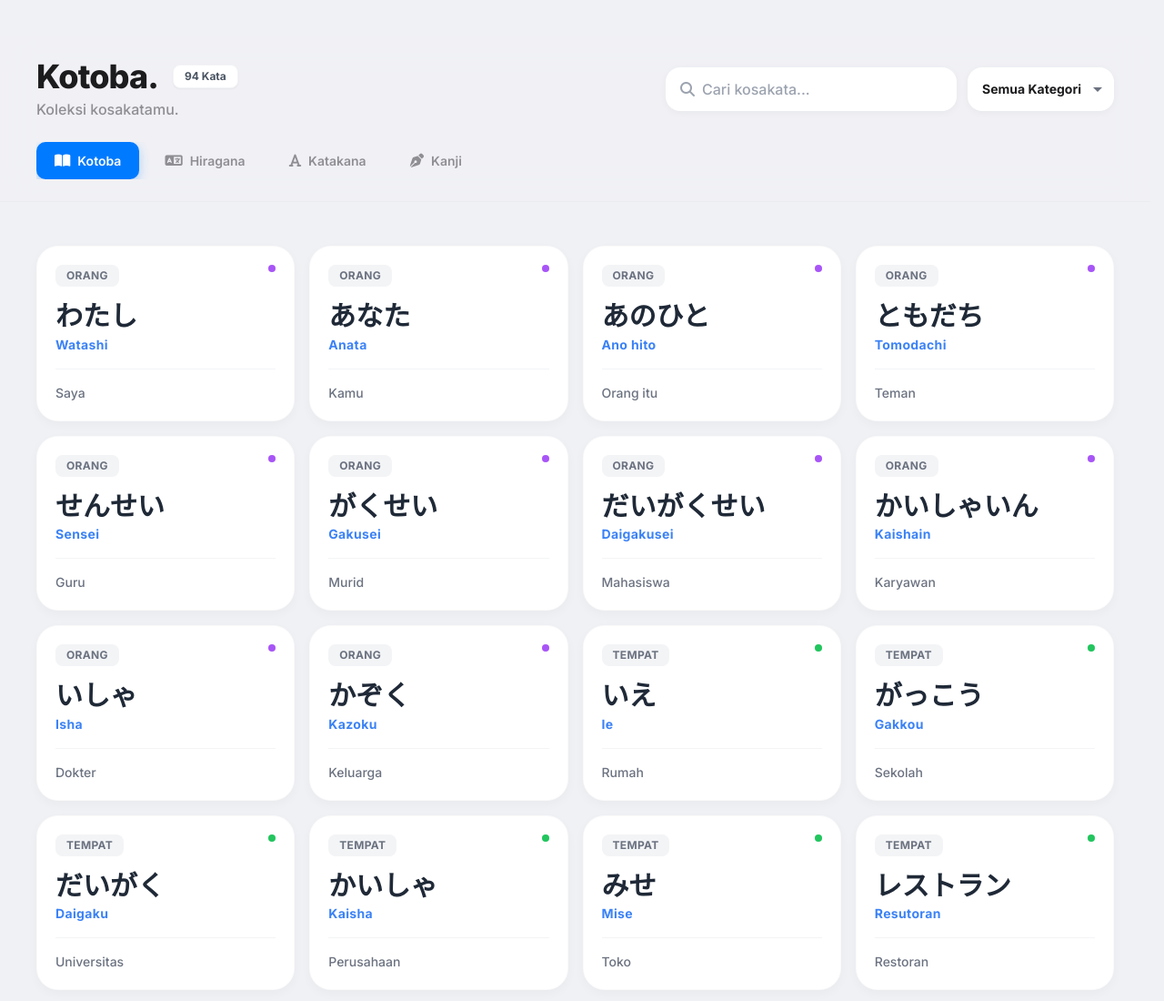
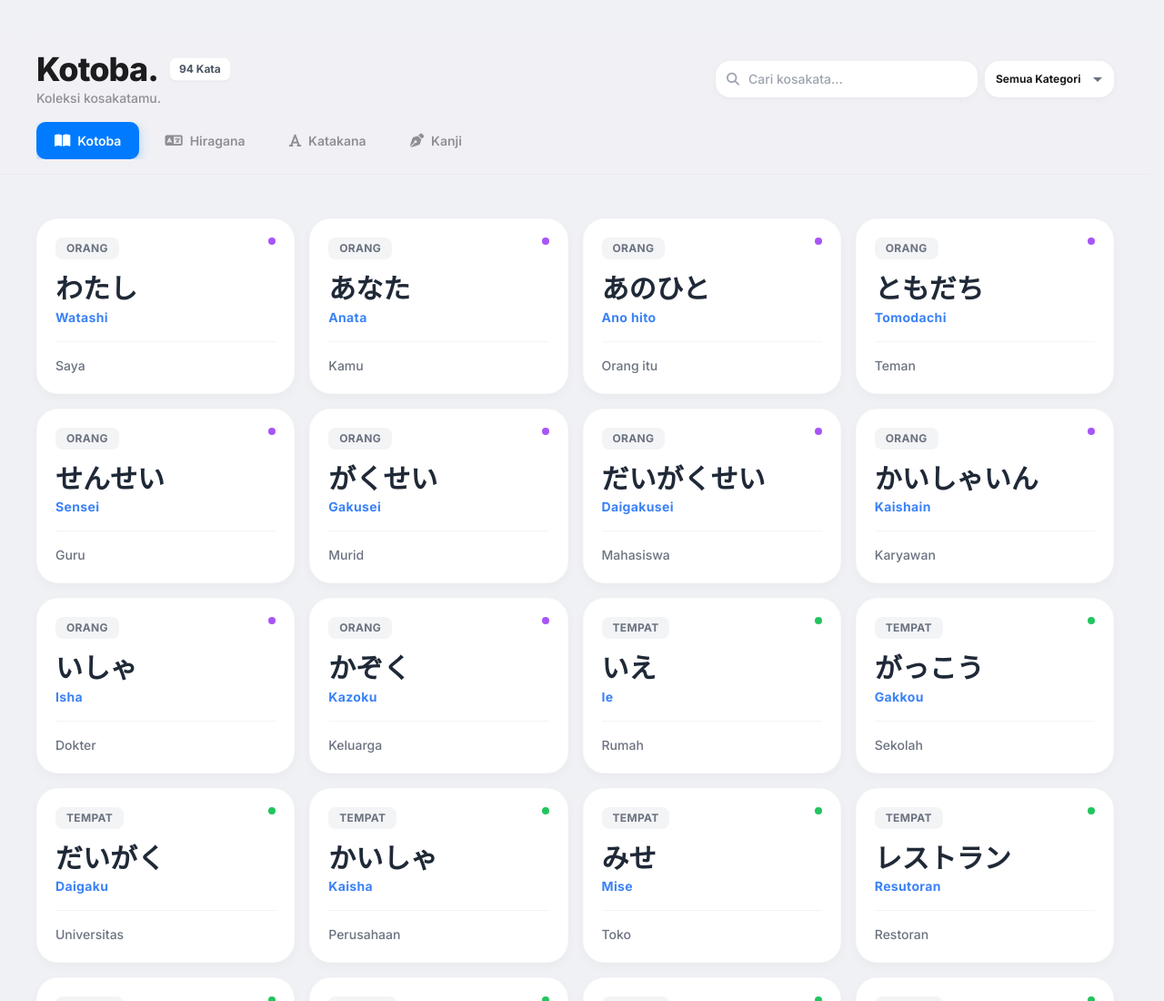
Before and after one commit to Kaa278/dklearnjpn, a plain HTML site: page index.html in a window 1280 px wide. Shown: the top 1100 px of the page at 91% size. Drawn offline with nearby package versions, Linux system fonts and the light colour scheme.

Commit message:
Make sticky header more compact with reduced padding and font sizes

```diff
--- a/index.html
+++ b/index.html
@@ -43,10 +43,10 @@
 
         <!-- Header Section -->
         <header
-            class="sticky top-0 z-50 bg-page/80 backdrop-blur-lg border-b border-gray-200/50 -mx-6 md:-mx-10 px-6 md:px-10 py-6 mb-8 flex flex-col gap-6 relative">
+            class="sticky top-0 z-50 bg-page/80 backdrop-blur-lg border-b border-gray-200/50 -mx-6 md:-mx-10 px-6 md:px-10 py-4 mb-6 flex flex-col gap-4 relative">
             <!-- Hamburger Menu Button (Mobile Only) - Top Right -->
             <button id="menuToggle"
-                class="md:hidden p-2 rounded-lg hover:bg-gray-100 transition-colors absolute right-6 top-6 z-10">
+                class="md:hidden p-2 rounded-lg hover:bg-gray-100 transition-colors absolute right-6 top-4 z-10">
                 <svg class="w-6 h-6 text-gray-600" fill="none" stroke="currentColor" viewBox="0 0 24 24">
                     <path stroke-linecap="round" stroke-linejoin="round" stroke-width="2" d="M4 6h16M4 12h16M4 18h16">
                     </path>
@@ -55,30 +55,31 @@
 
 
             <!-- Top Row: Title, Stats, Search -->
-            <div class="flex flex-col md:flex-row justify-between items-start md:items-center gap-6">
+            <div class="flex flex-col md:flex-row justify-between items-start md:items-center gap-4">
                 <!-- Title & Stats Badge -->
                 <div class="flex flex-col">
-                    <div class="flex items-center gap-4">
-                        <h1 id="pageTitle" class="text-4xl font-extrabold tracking-tight text-primary">Kotoba.</h1>
+                    <div class="flex items-center gap-3">
+                        <h1 id="pageTitle" class="text-3xl md:text-4xl font-extrabold tracking-tight text-primary">
+                            Kotoba.</h1>
                         <span
-                            class="px-3 py-1 bg-white text-gray-600 text-xs font-bold rounded-lg shadow-sm border border-gray-100"
+                            class="px-2.5 py-1 bg-white text-gray-600 text-xs font-bold rounded-lg shadow-sm border border-gray-100"
                             id="totalWordsBadge">0 Kata</span>
                     </div>
-                    <p id="pageSubtitle" class="text-secondary font-medium mt-1">Koleksi kosakatamu.</p>
+                    <p id="pageSubtitle" class="text-secondary text-sm font-medium mt-0.5">Koleksi kosakatamu.</p>
                 </div>
 
                 <!-- Search Widget & Filter -->
-                <div class="w-full md:w-auto flex gap-3">
-                    <div class="relative group w-full md:w-80">
+                <div class="w-full md:w-auto flex gap-2">
+                    <div class="relative group w-full md:w-72">
                         <i
-                            class="fa-solid fa-search absolute left-4 top-1/2 -translate-y-1/2 text-gray-400 group-focus-within:text-blue-500 transition-colors"></i>
+                            class="fa-solid fa-search absolute left-3 top-1/2 -translate-y-1/2 text-gray-400 group-focus-within:text-blue-500 transition-colors text-sm"></i>
                         <input type="text" id="searchInput" placeholder="Cari kosakata..."
-                            class="w-full pl-10 pr-4 py-3 bento-input font-medium placeholder-gray-400 bg-white">
+                            class="w-full pl-9 pr-3 py-2.5 bento-input text-sm font-medium placeholder-gray-400 bg-white">
                     </div>
 
                     <!-- Category Filter -->
                     <select id="categoryFilter"
-                        class="px-4 py-3 bento-input font-bold text-sm bg-white cursor-pointer min-w-[160px]">
+                        class="px-3 py-2.5 bento-input font-bold text-xs bg-white cursor-pointer min-w-[140px]">
                         <option value="Semua">Semua Kategori</option>
                         <option value="Orang">🧍 Orang</option>
                         <option value="Tempat">📍 Tempat</option>
```
